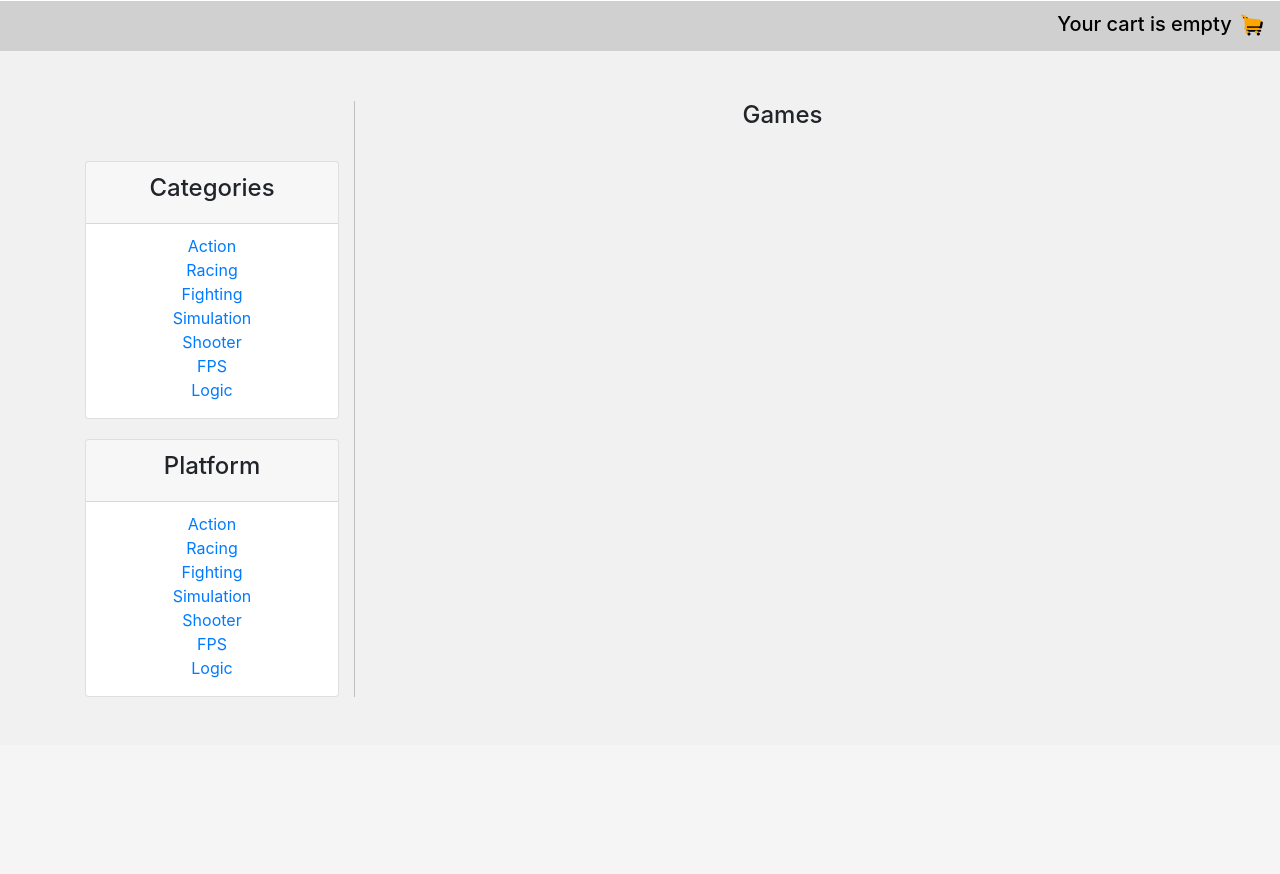
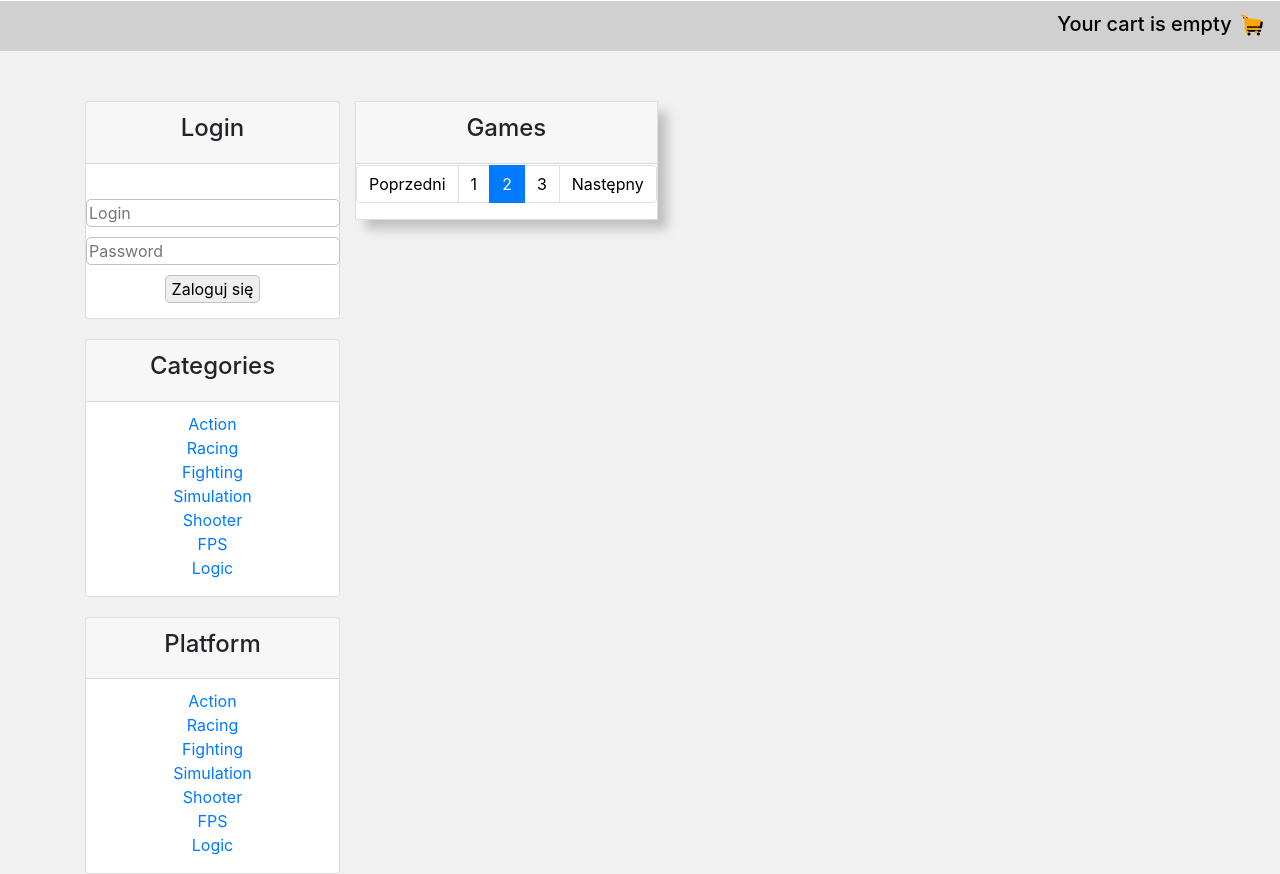
Before and after one commit to coventry000/my-first-shop, a Django app: page / in a window 1280 px wide. Shown: the part 55-929 px from the top of the page. Before the commit the page ends 752 px from the top, so only its background shows below. Run offline with Django 3.2, Linux system fonts and the light colour scheme; data that the repository does not hold is empty; some libraries are stand-ins or nearby versions.

Commit message:
Upgrade template. Warning! Nothing works fine

```diff
--- a/shop/static/css/shop.css
+++ b/shop/static/css/shop.css
@@ -31,9 +31,7 @@ background-color: white;
 	text-shadow: 1px 1px 0 black;
 }
 
-.left{
-	border-right: 1px solid silver;
-}
+
 
 .right .header-products{
 	text-align: center;
@@ -67,14 +65,15 @@ margin-right: auto;
 	text-align: center;
 	margin-top: 15px;
 }
+.left .card:first-child{
+	margin-top: 0;
+}
 
 .left .card{
 	margin-top: 20px;
 }
 
-.left .card:first-child{
-	margin-top: 60px;
-}
+
 
 .left .card > .card-block{
 	margin-top: 10px;
@@ -87,3 +86,34 @@ margin-right: auto;
 box-shadow: 10px 10px 10px -1px rgba(122,122,122,0.41);
 
 }
+
+.left .login form{
+	margin-top: 15px;
+	margin-bottom: 15px;
+}
+
+.left .login form > input{
+	margin-top: 10px;
+	border-radius: 5px;
+	border: 1px solid silver;
+}
+
+.right .card nav {
+	margin-left: auto;
+	margin-right: auto;
+}
+
+.right .coverbox .effectbox{
+	transition: all 0.3s ease-in-out;
+}
+
+.right .coverbox .effectbox:hover{
+	-webkit-transform: scale(0.9);
+	-ms-transform: scale(0.9);
+	transform: scale(0.95);
+}
+
+.right a{
+	text-decoration: none;
+	color: black;
+}
--- a/shop/templates/shop/product_list.html
+++ b/shop/templates/shop/product_list.html
@@ -40,7 +40,28 @@
 
 			<div class="col-12 col-md-3 left">
 				<div class="row">
-				<div class ="col-md-12">
+				<div class ="col-md-12 leftnav">
+
+
+
+
+					<div class="card login">
+
+					<div class="card-header">
+						<h4>Login</h4>
+					</div>
+
+					<div class="card-block">
+					<form>
+						<input type="text" placeholder="Login" />
+						<br/>
+						<input type="text" placeholder="Password" />
+						<br/>
+						<input type="submit" value="Zaloguj się" />
+					</form>
+					</div>
+					</div>
+
 					<div class="card">
 
 					<div class="card-header">
@@ -86,36 +107,65 @@
 			</div>
 
 
-              <div class="col -12 col-md-9 right">
+              <div class="col-12 col-md-9 right">
              <div class="row">
-				<div class="col-md-12 header-products">
+
+			 <div class="card">
+
+
+				<div class="card-header text-center" >
 					<h4>Games</h4>
 				</div>
 
+
+
+
+				<div class="card-block">
 				<div class="col-md-12">
 				<div class="row">
                 {% for product in products %}
                         <div class="col-12 col-md-4 coverbox" >
 
 							<div class="card card-body text-center">
+							<a href="#">
+							<div class="effectbox">
 							<div class="cover">
 								<img src="{{ product.image.url }}" class="img-fluid" />
 							</div>
+
 
                             <h5>{{ product.title }}</h5>
                             {{ product.platform }}/{{ product.category }}
                             <br/>
                             {{ product.price }}zł
 							</div>
+							</div>
+							</a>
 
 						</div>
+
 				{% endfor %}
 				</div>
              </div>
               </div>
 
+			    <nav>
+					<ul class="pagination">
+						<li class="page-item"><a class="page-link" href="#">Poprzedni</a></li>
+						<li class="page-item"><a class="page-link" href="#">1</a></li>
+						<li class="page-item active"><a class="page-link" href="#">2</a></li>
+						<li class="page-item"><a class="page-link" href="#">3</a></li>
+						<li class="page-item"><a class="page-link" href="#">Następny</a></li>
+					</ul>
+				</nav>
 
 			  </div>
+
+			  </div>
+
+			  </div>
+
+
 		</div>
 	</main>
 	<script src="https://code.jquery.com/jquery-3.3.1.slim.min.js" integrity="sha384-q8i/X+965DzO0rT7abK41JStQIAqVgRVzpbzo5smXKp4YfRvH+8abtTE1Pi6jizo" crossorigin="anonymous"></script>
```
